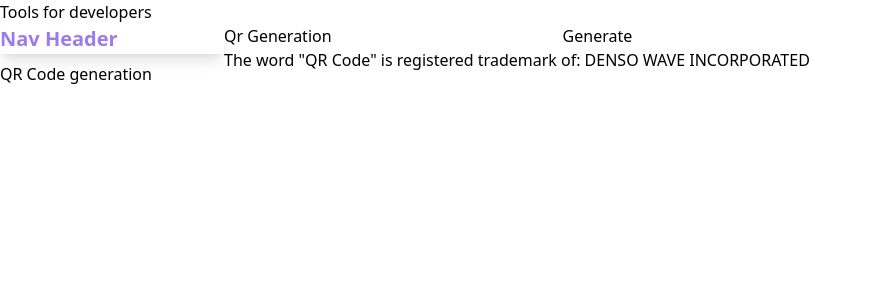
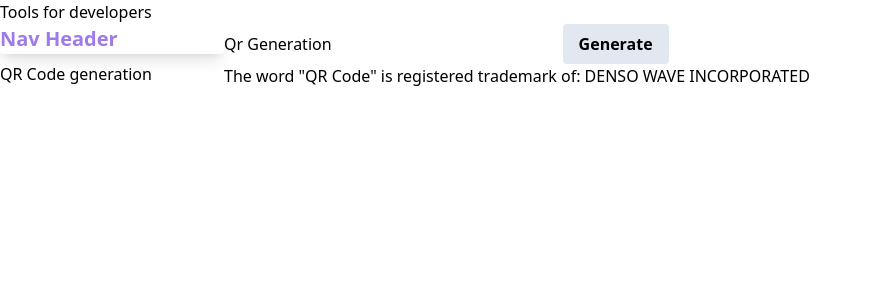
Before and after one commit to rsolci/dev-tools, a React (Create React App) app: page /dev-tools/qr-generation in a window 1280 px wide. Shown: the top 300 px of the page, without its empty margins (0-872 px from the left). Built offline with nearby package versions, Linux system fonts and the light colour scheme.

Commit message:
Styled button component

```diff
--- /dev/null
+++ b/src/components/buttons/Button.js
@@ -0,0 +1,11 @@
+import React from 'react'
+
+const Button = ({children, ...props}) => {
+  return (
+    <button class="bg-gray-300 hover:bg-gray-400 focus:bg-gray-200 text-grey-darkest font-bold py-2 px-4 rounded inline-flex items-center" {...props}>
+      <span>{children}</span>
+    </button>
+  )
+}
+
+export default Button
--- /dev/null
+++ b/src/components/buttons/index.js
@@ -0,0 +1,3 @@
+import Button from './Button'
+
+export { Button }
--- a/src/components/pages/QrGeneration.js
+++ b/src/components/pages/QrGeneration.js
@@ -1,8 +1,9 @@
 import React, {useState, useCallback } from 'react'
 
 import debounce from 'lodash/debounce'
+import QRCode from 'qrcode'
 
-import QRCode from 'qrcode'
+import { Button } from 'components/buttons'
 
 const generateDataUrl = async text => {
   if (!text) return '';
@@ -29,7 +30,7 @@ const QrGeneration = () => {
     <div>
       Qr Generation
       <input type='text' onChange={inputChanged} value={textToEncode} />
-      <button onClick={instantGenerate}>Generate</button>
+      <Button onClick={instantGenerate}>Generate</Button>
       {imageData && <img src={imageData} alt={`QR for ${textToEncode}`} />}
       <p>
         The word "QR Code" is registered trademark of:
```
